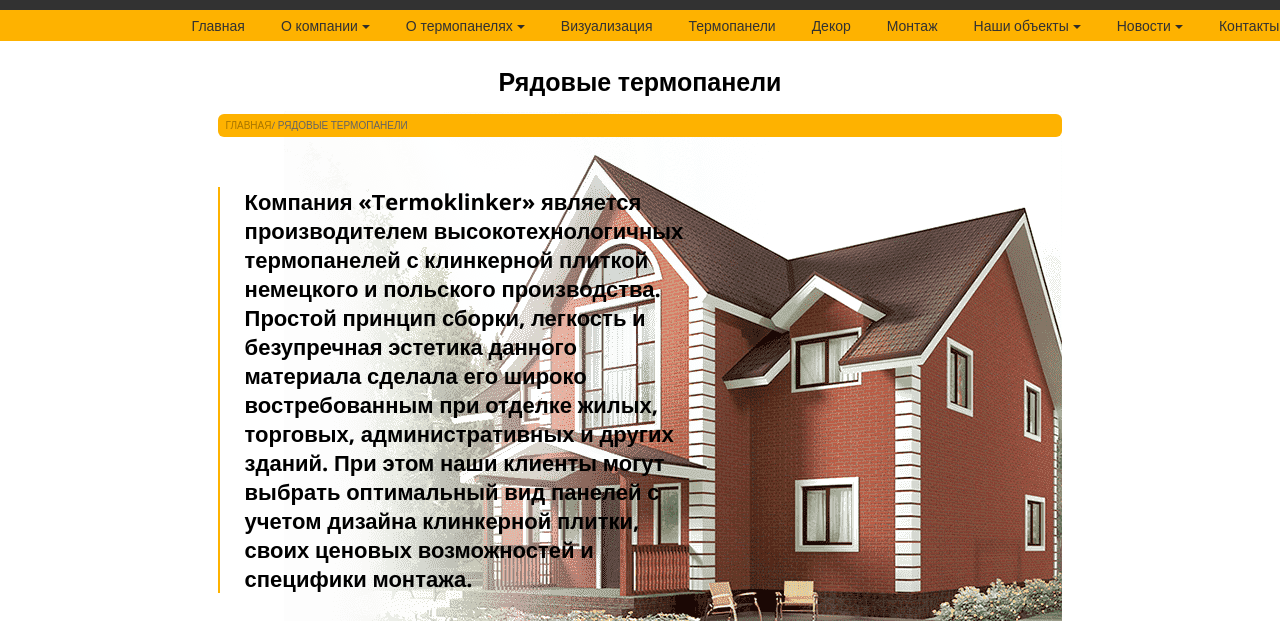
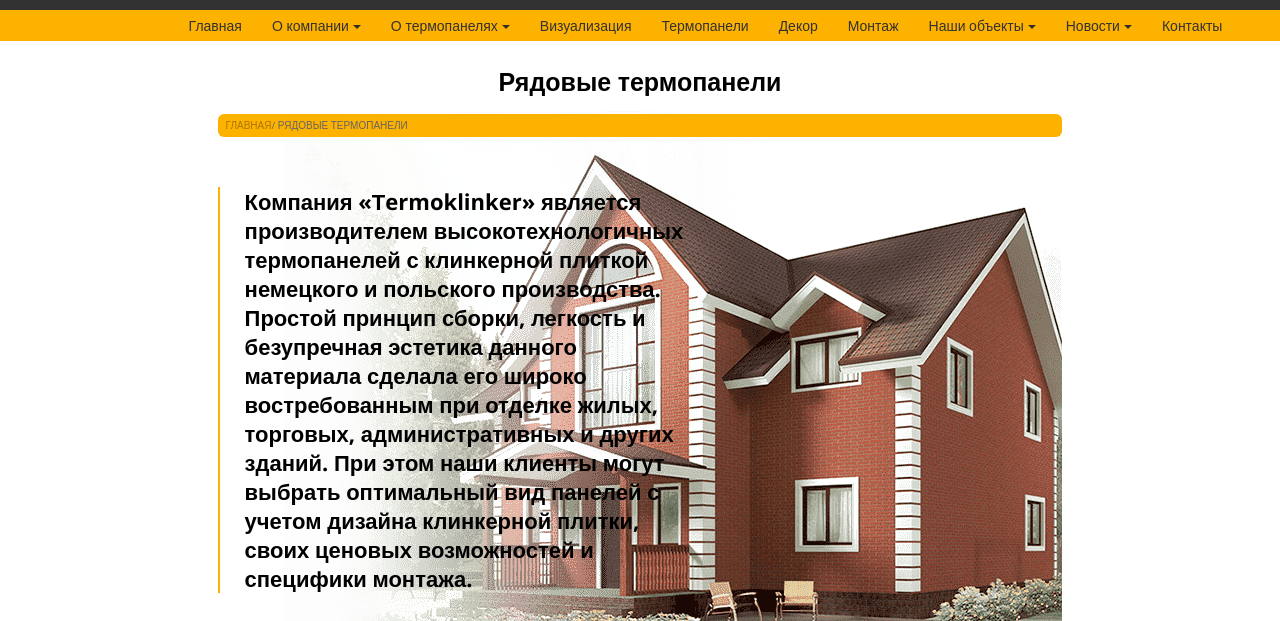
Before and after one commit to Mariya-oleinyk/test-tasks, a plain HTML site: page Termoklinker/index.html in a window 1280 px wide. Shown: the part 192-813 px from the top of the page. Drawn offline with nearby package versions, Linux system fonts and the light colour scheme.

Commit message:
Update index.html

```diff
--- a/Termoklinker/index.html
+++ b/Termoklinker/index.html
@@ -6,7 +6,7 @@
     <meta http-equiv="X-UA-Compatible" content="ie=edge">
     <link href="https://fonts.googleapis.com/css?family=Open+Sans:400,700" rel="stylesheet">
     <link rel="stylesheet" href="css/reset.css">
-    <link rel="stylesheet" href="css/styles.css">
+    <link rel="stylesheet" href="css/styles-dist.css">
     <title>Document</title>
 </head>
 <body>
```
